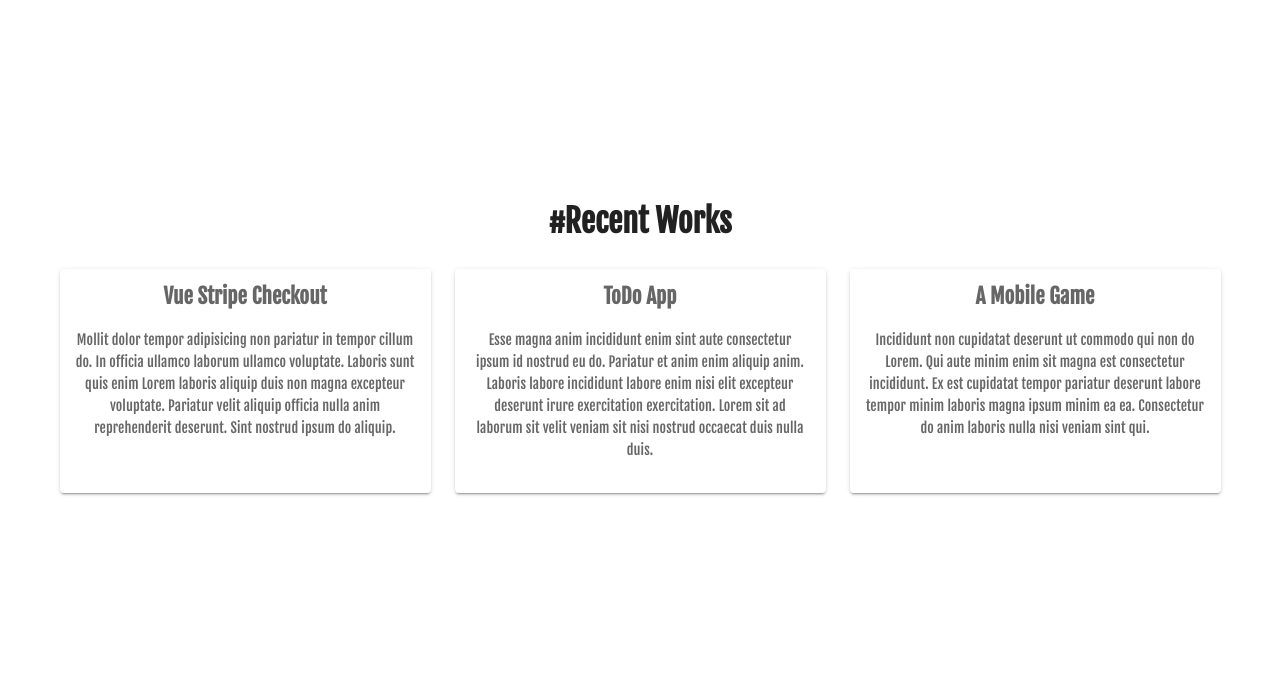
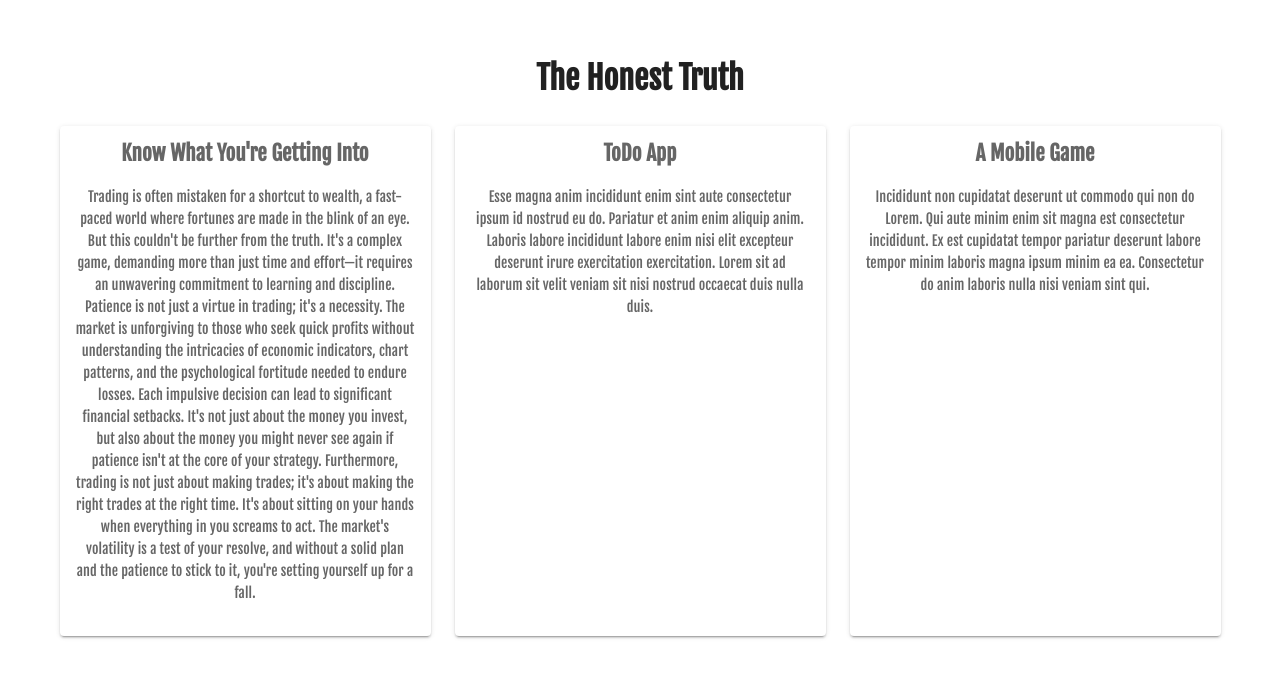
Before and after one commit to PirchM/TPAcademy, a plain HTML site: page index.html in a window 1280 px wide. Shown: the part 1655-2333 px from the top of the page. Drawn offline with nearby package versions, Linux system fonts and the light colour scheme; a script that the page names is missing.

Commit message:
Update index.html
Signed-off-by: Markymark <119151036+TPAcademyLLC@users.noreply.github.com>

```diff
--- a/index.html
+++ b/index.html
@@ -193,7 +193,7 @@
               >
                 <div class="row justify-center">
                   <div class="text-center col-md-10 col-12">
-                    <h1 data-aos="fade-up">#Recent Works</h1>
+                    <h1 data-aos="fade-up">The Honest Truth</h1>
                   </div>
                   <div class="text-center col-sm-6 col-md-4 col-12">
                     <a
@@ -205,15 +205,14 @@
                       data-aos="fade-up"
                     >
                       <div class="v-card__text">
-                        <h2>Vue Stripe Checkout</h2>
+                        <h2>Know What You're Getting Into</h2>
                         <br />
                         <p>
-                          Mollit dolor tempor adipisicing non pariatur in tempor
-                          cillum do. In officia ullamco laborum ullamco
-                          voluptate. Laboris sunt quis enim Lorem laboris
-                          aliquip duis non magna excepteur voluptate. Pariatur
-                          velit aliquip officia nulla anim reprehenderit
-                          deserunt. Sint nostrud ipsum do aliquip.
+                          Trading is often mistaken for a shortcut to wealth, a fast-paced world where fortunes are made in the blink of an eye. But this couldn't be further from the truth. It's a complex game, demanding more than just time and effort—it requires an unwavering commitment to learning and discipline.
+
+Patience is not just a virtue in trading; it's a necessity. The market is unforgiving to those who seek quick profits without understanding the intricacies of economic indicators, chart patterns, and the psychological fortitude needed to endure losses. Each impulsive decision can lead to significant financial setbacks. It's not just about the money you invest, but also about the money you might never see again if patience isn't at the core of your strategy.
+
+Furthermore, trading is not just about making trades; it's about making the right trades at the right time. It's about sitting on your hands when everything in you screams to act. The market's volatility is a test of your resolve, and without a solid plan and the patience to stick to it, you're setting yourself up for a fall.
                         </p>
                       </div>
                     </a>
```
